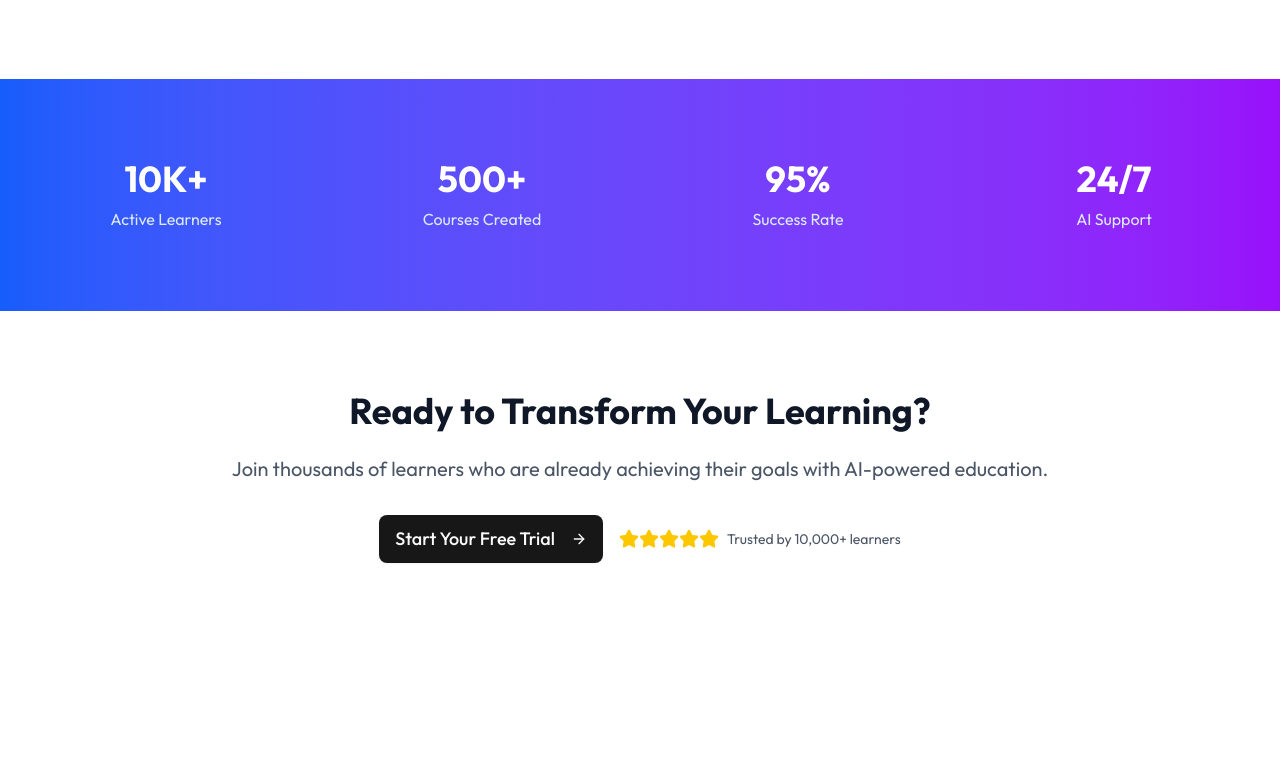
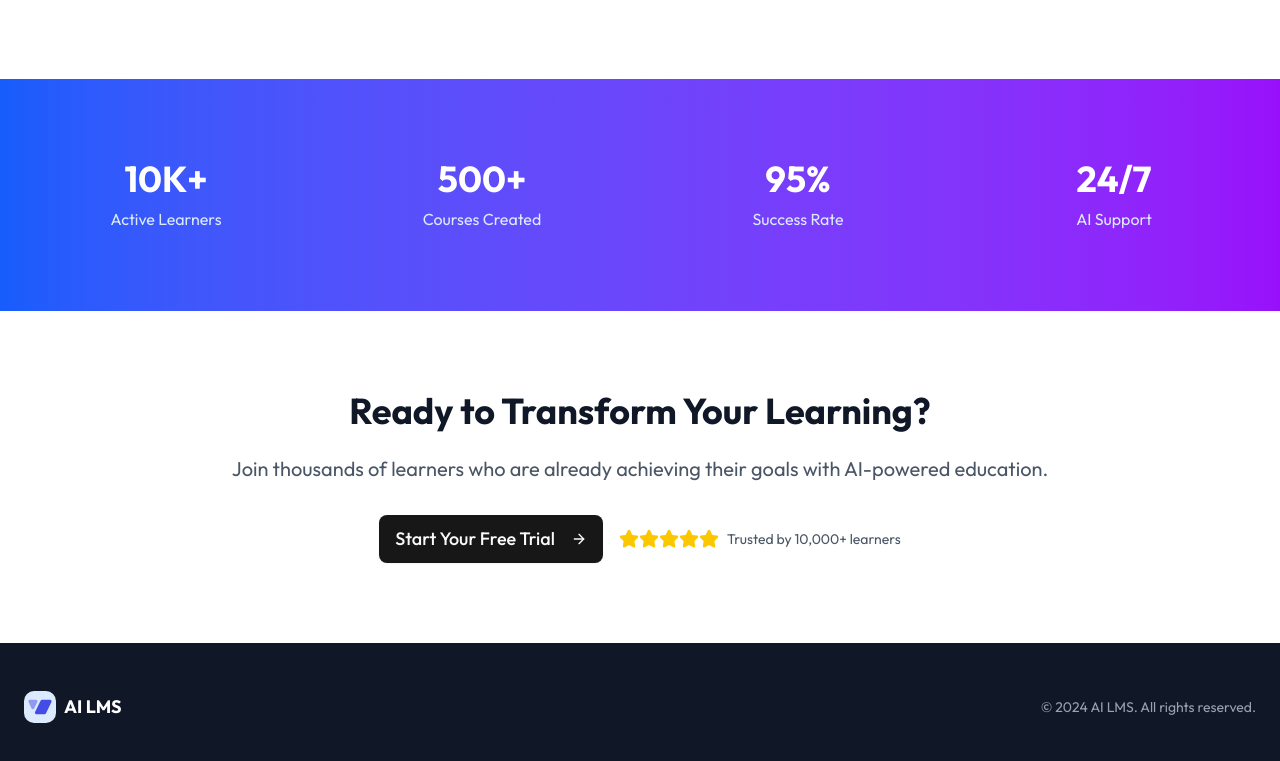
Before and after one commit to sprmke/nextjs_ai-lms-app, a Next.js app: page / in a window 1280 px wide. Shown: the part 1935-2696 px from the top of the page. Before the commit the page ends 2578 px from the top, so only its background shows below. Built offline with nearby package versions, Linux system fonts and the light colour scheme; no server answers.

Commit message:
Add landing page footer section

```diff
--- a/src/app/page.tsx
+++ b/src/app/page.tsx
@@ -267,6 +267,27 @@ export default function Home() {
           </div>
         </div>
       </section>
+
+      {/* Footer */}
+      <footer className="px-6 py-12 bg-gray-900 text-white">
+        <div className="max-w-7xl mx-auto">
+          <div className="flex flex-col md:flex-row justify-between items-center">
+            <div className="flex items-center gap-2 mb-4 md:mb-0">
+              <Image
+                src="/logo.svg"
+                alt="AI LMS Logo"
+                width={32}
+                height={32}
+                className="bg-blue-100 p-1 rounded-lg"
+              />
+              <span className="text-lg font-bold">AI LMS</span>
+            </div>
+            <div className="text-gray-400 text-sm">
+              © 2024 AI LMS. All rights reserved.
+            </div>
+          </div>
+        </div>
+      </footer>
     </div>
   );
 }
```
